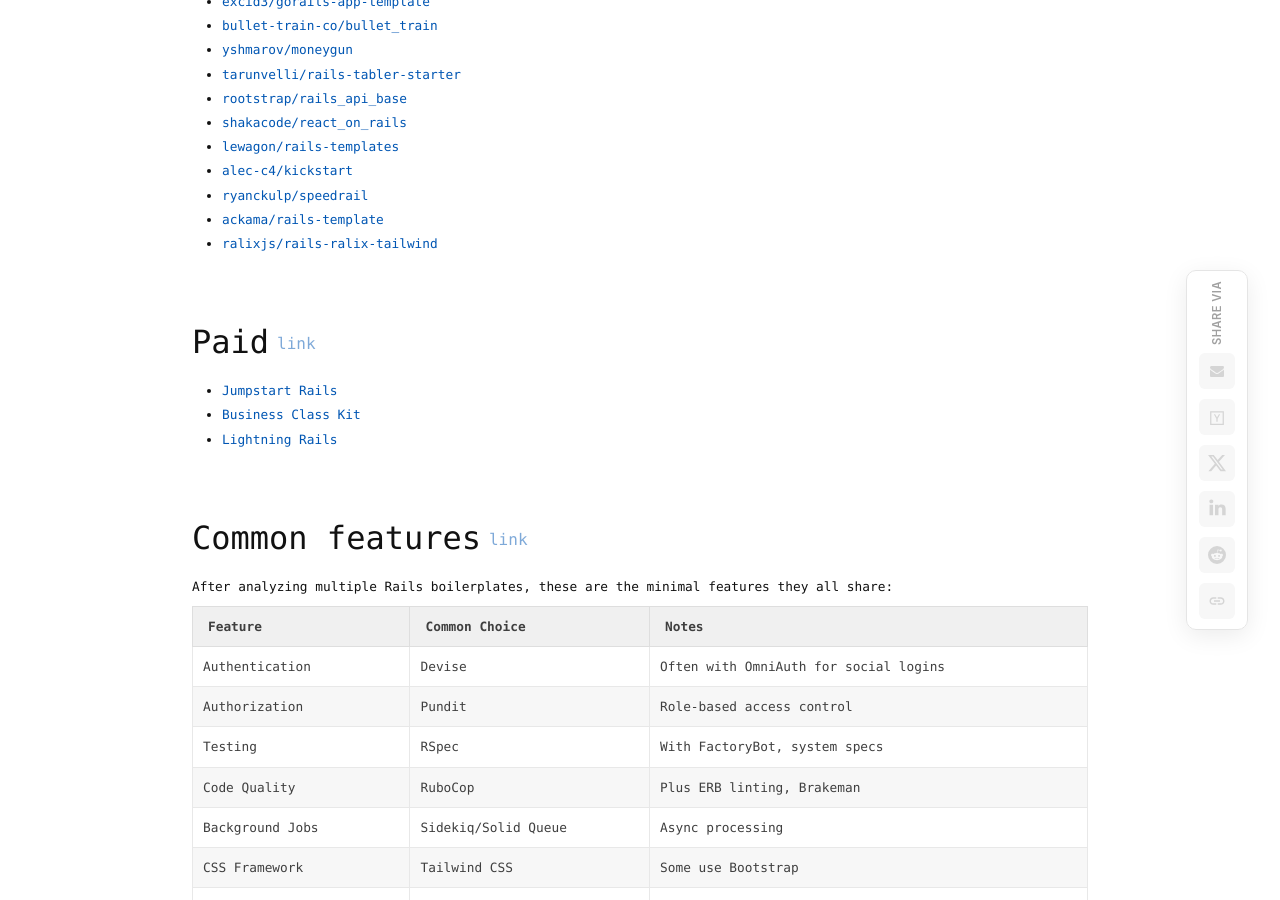
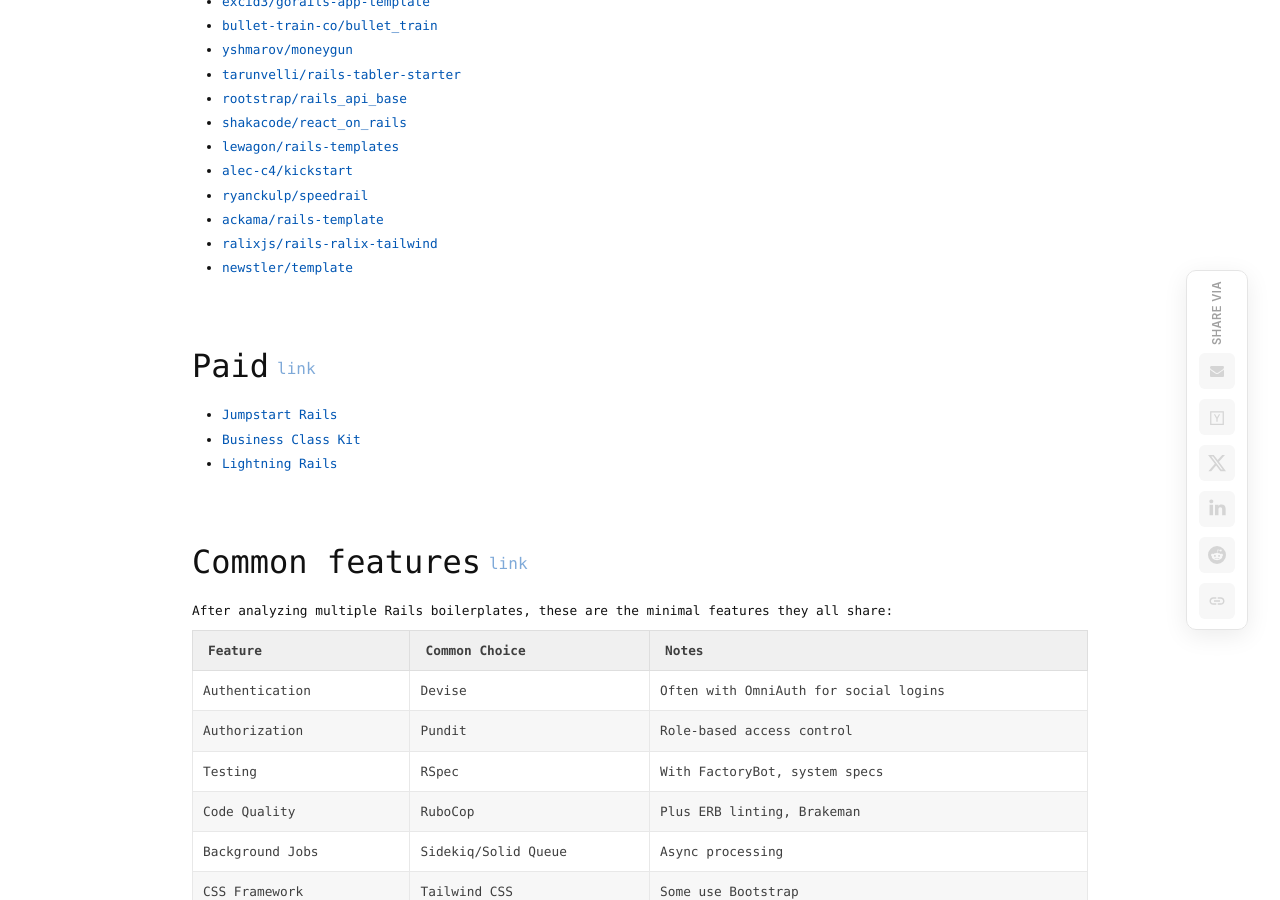
Before and after one commit to roberthopman/roberthopman.github.io, a Jekyll site: the page built from _posts/2026-01-04-rails-application-boilerplates.md, in a window 1280 px wide and 900 px high, scrolled down 365 px. Built offline with Jekyll 4.4.1, drawn with Linux system fonts in a browser that asks for light colours; comment, search, counter and statistics services are not loaded.

Commit message:
Add boilerplate

```diff
--- a/_posts/2026-01-04-rails-application-boilerplates.md
+++ b/_posts/2026-01-04-rails-application-boilerplates.md
@@ -18,6 +18,7 @@
 - [ryanckulp/speedrail](https://github.com/ryanckulp/speedrail)
 - [ackama/rails-template](https://github.com/ackama/rails-template)
 - [ralixjs/rails-ralix-tailwind](https://github.com/ralixjs/rails-ralix-tailwind)
+- [newstler/template](https://github.com/newstler/template/tree/feature/upgrade-philosophy)
 
 ## Paid
 
```
